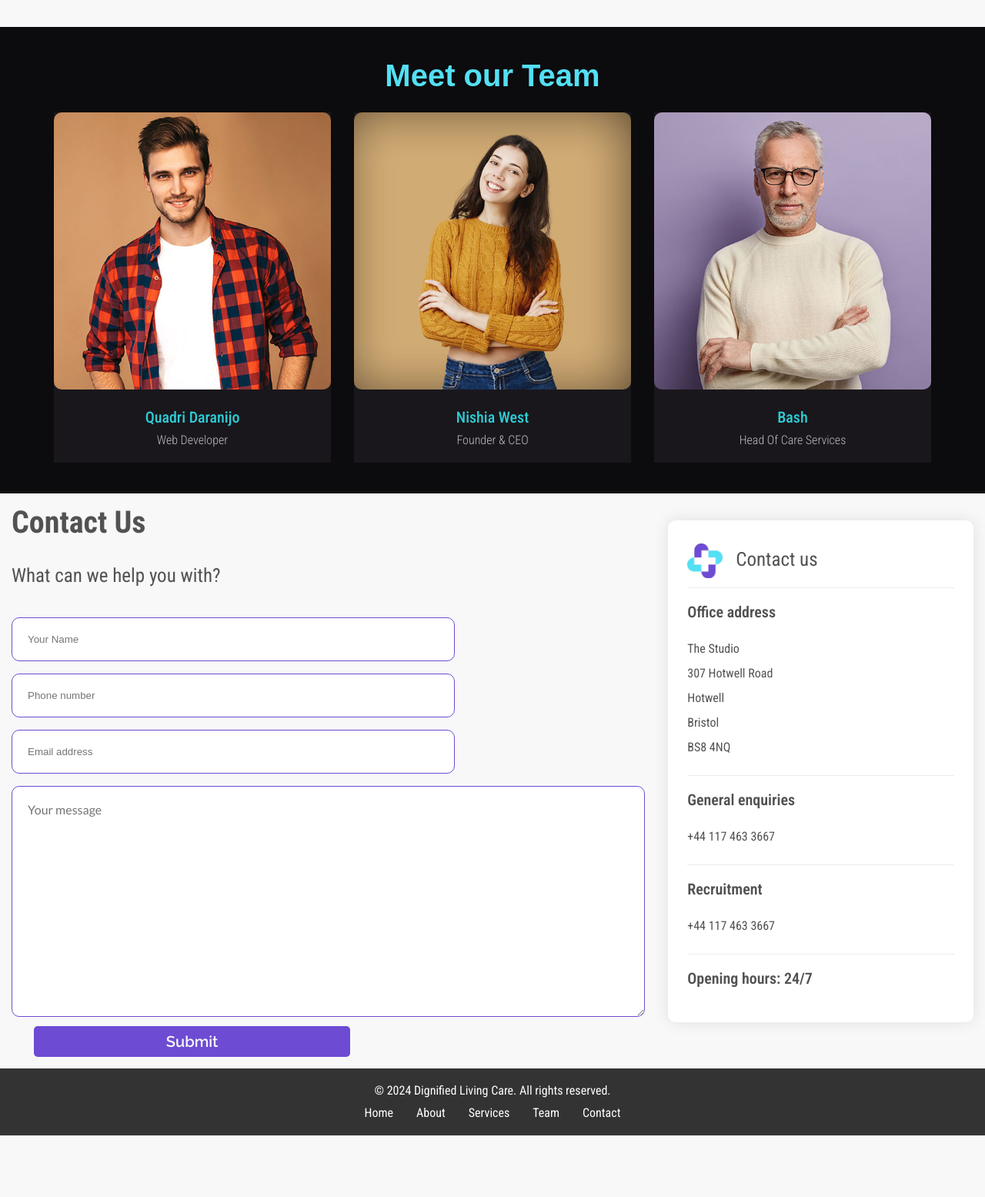
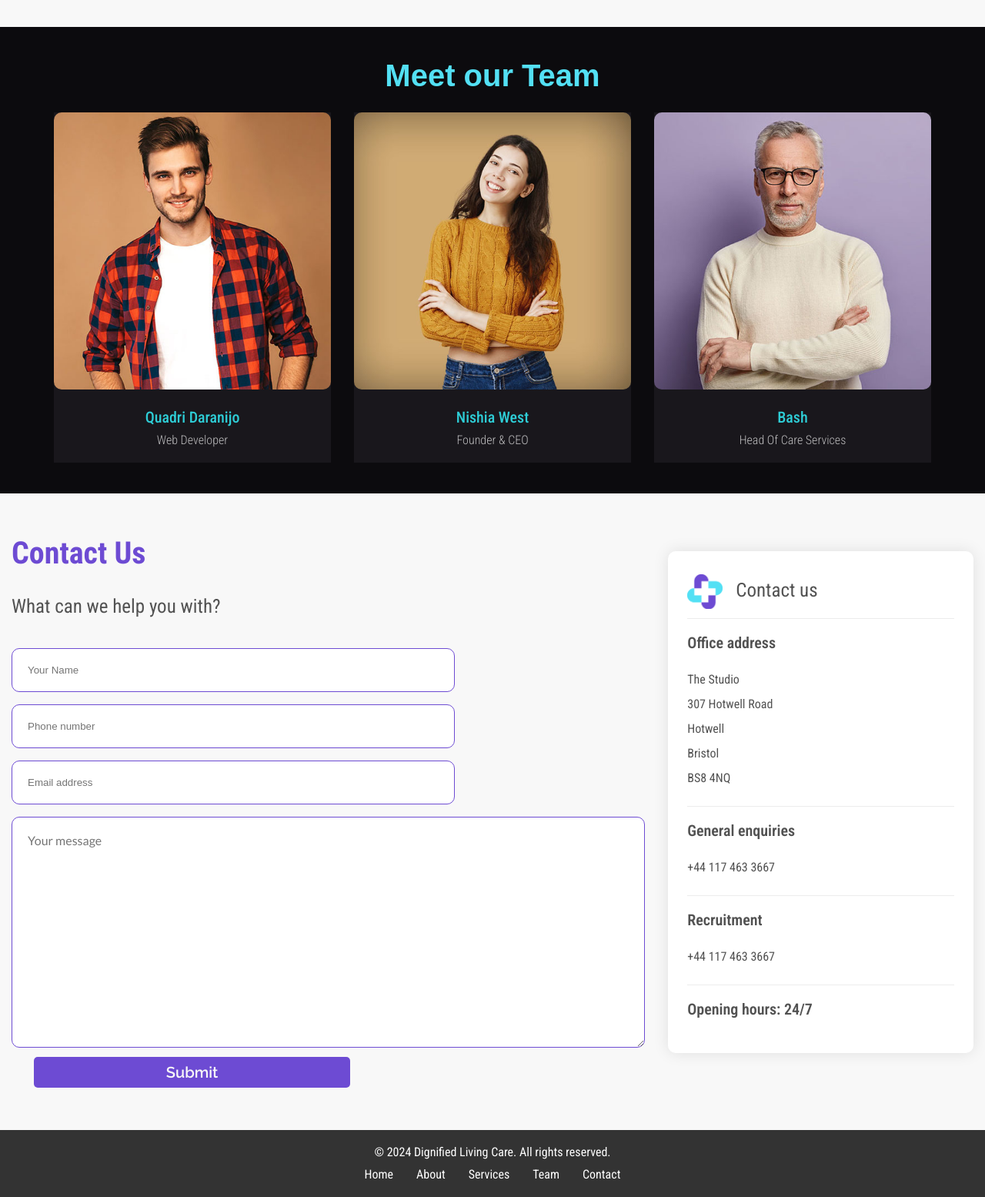
Before and after one commit to AyomideKayode/dignified_care, a Flask app: page / in a window 1280 px wide. Shown: the part 2446-4001 px from the top of the page at 77% size. Before the commit the page ends 3921 px from the top, so only its background shows below. Run offline with Flask 3, Linux system fonts and the light colour scheme; some web fonts are replaced.

Commit message:
Contact section modified.🚧

```diff
--- a/static/css/main.css
+++ b/static/css/main.css
@@ -533,7 +533,8 @@ em {
 
 .services {
   max-width: var(--dl-size-size-maxwidth);
-  margin: var(--dl-space-space-threeunits) auto var(--dl-space-space-fiveunits) auto;
+  margin: var(--dl-space-space-threeunits) auto var(--dl-space-space-fiveunits)
+    auto;
   padding: var(--dl-space-space-oneandhalfunits) 40px;
   display: grid;
   grid-template-columns: 1fr 2fr;
@@ -680,7 +681,7 @@ em {
 }
 
 .team h2 {
-  font-family: "Hammersmith One", sans-serif;
+  font-family: 'Hammersmith One', sans-serif;
   text-align: center;
   color: var(--lightblue);
 }
@@ -709,7 +710,7 @@ em {
 .team_img img {
   width: 100%;
   vertical-align: middle;
-  transition: all .5s ease;
+  transition: all 0.5s ease;
 }
 
 .team_item:hover .team_img img {
@@ -832,6 +833,14 @@ textarea {
   margin-bottom: 20px;
 }
 
+.text-block {
+  margin: var(--dl-space-space-twoandhalfunits) auto;
+}
+
+.text-block .container .col-66 h2 {
+  color: var(--violet);
+}
+
 .contact-box-shaddow h3 {
   display: block;
   padding-bottom: 20px;
@@ -842,7 +851,7 @@ textarea {
 .contact-box-shaddow h3:before {
   content: '';
   display: block;
-  background: url('../images/dignified_care-logo.png') no-repeat;
+  background: url('../images/Icons/PNG/Artboard\ 23.png') no-repeat;
   background-size: 86%;
   width: 53px;
   height: 45px;
@@ -913,5 +922,4 @@ footer ul li a {
     grid-template-columns: 1fr;
     max-width: var(--dl-size-size-tabmaxwidth);
   }
-
 }
--- a/templates/index.html
+++ b/templates/index.html
@@ -272,7 +272,6 @@
         <div class="col-66">
           <h2>Contact Us</h2>
           <h3>What can we help you with?</h3>
-          <!-- <div class="status"></div> -->
           <div id="contact-form" class="contact-form">
             <form method="post" action="">
               <input type="text" name="name" placeholder="Your Name" required />
@@ -325,7 +324,7 @@
     <footer>
       <p>&copy; 2024 Dignified Living Care. All rights reserved.</p>
       <ul>
-        <li><a href="#hero">Home</a></li>
+        <li><a href="/">Home</a></li>
         <li><a href="#about">About</a></li>
         <li><a href="#services">Services</a></li>
         <li><a href="#team">Team</a></li>
```
